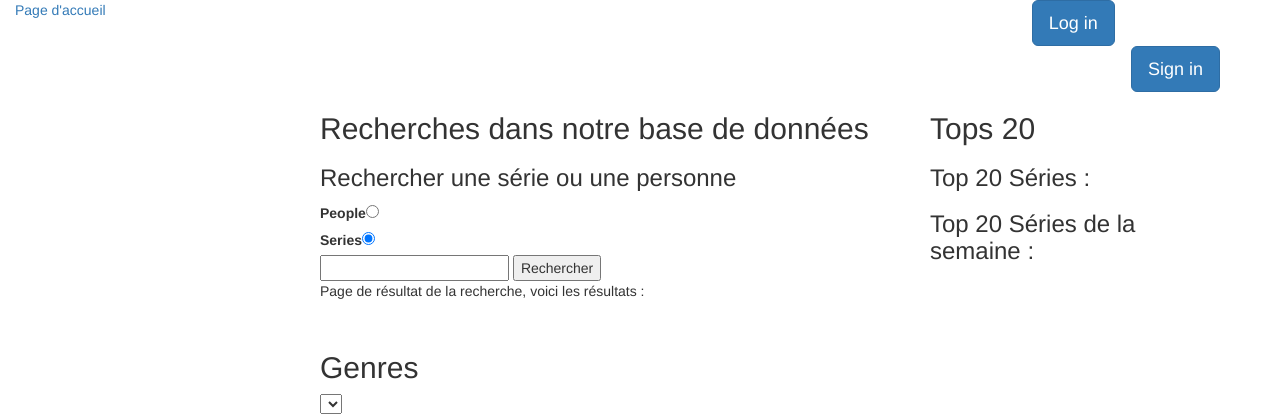
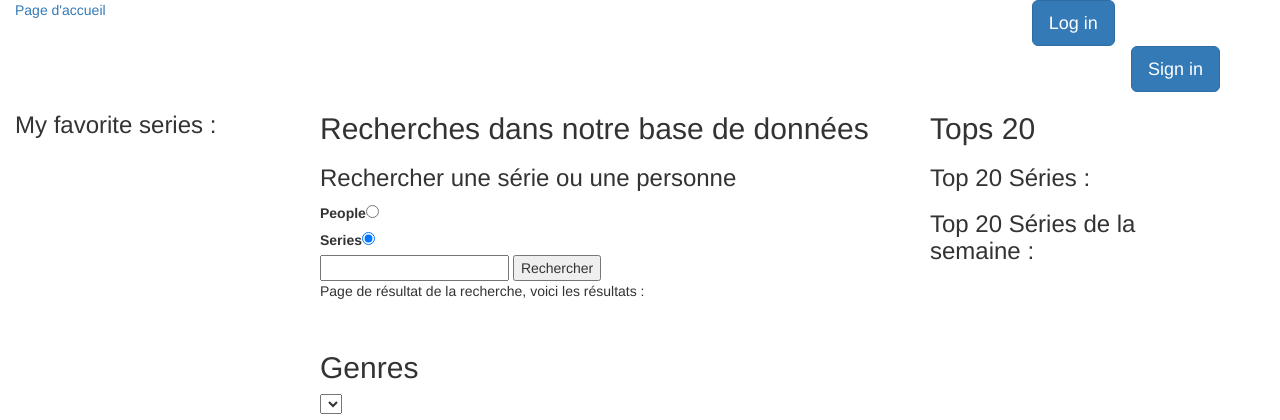
Before and after one commit to SoleneDc/Series_POOA, a Django app: page /index/ in a window 1280 px wide. Shown: the top 420 px of the page. Run offline with Django 3.2, Linux system fonts and the light colour scheme; data that the repository does not hold is empty; some libraries are stand-ins or nearby versions.

Commit message:
petites modifications grpahiques

```diff
--- a/seriesDjangoProject/templates/index.html
+++ b/seriesDjangoProject/templates/index.html
@@ -18,8 +18,7 @@
 </div>
 <div id="content" class="row col-xs-12 col-md-12">
     <div id="leftSideBar" class="col-xs-3 col-md-3">
-
-
+        {% include 'myInfos.html' %}
     </div>
     <div id=" middlePanel"class = "searchResult col-xs-6 col-md-6">
         {% include 'searchResult.html' %}
--- /dev/null
+++ b/seriesDjangoProject/templates/myInfos.html
@@ -0,0 +1,11 @@
+{% block blocPerso %}
+    <div class="row col-xs-12 col-md-12">
+       <h3>My favorite series :</h3>
+            <ul>{%  for series in favoriteListe %}
+                <li>{{series}}</li>
+                {% endfor %}
+            </ul>
+    </div>
+
+
+{% endblock blocPerso %}
```
